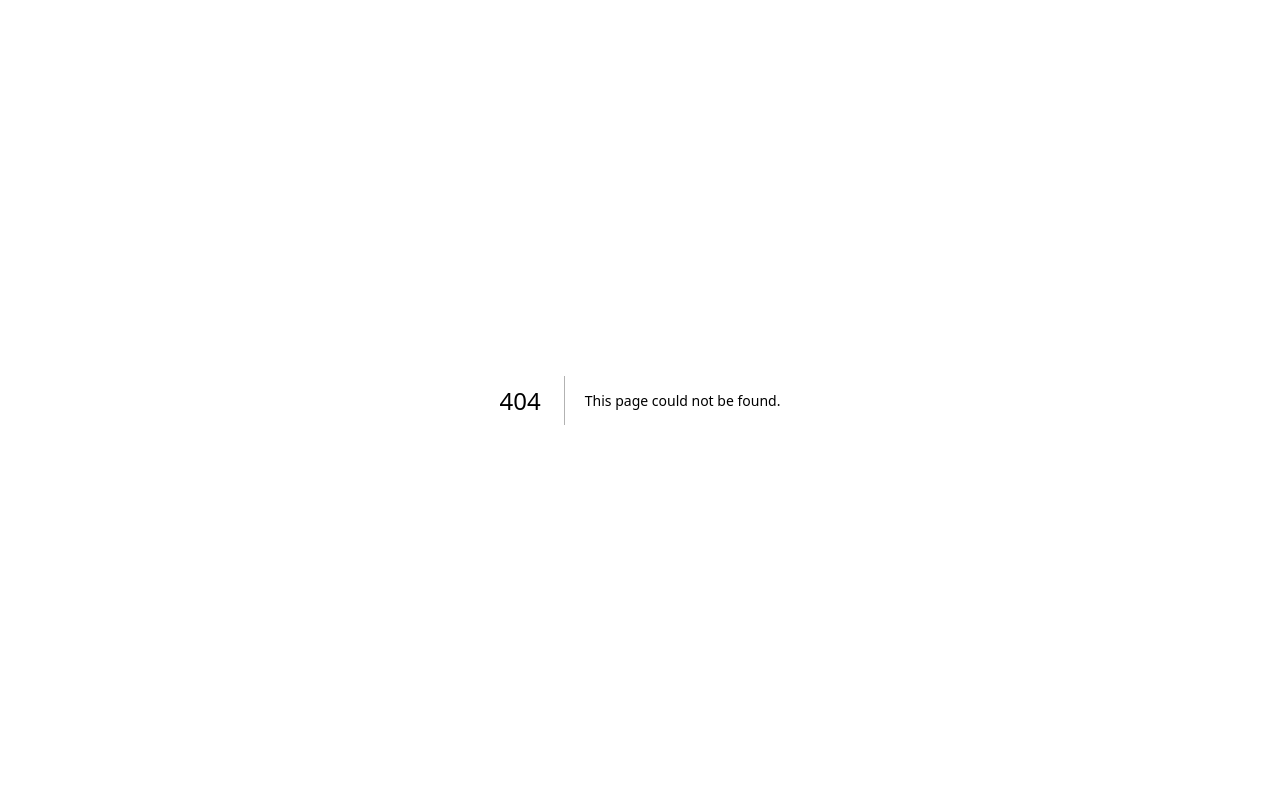
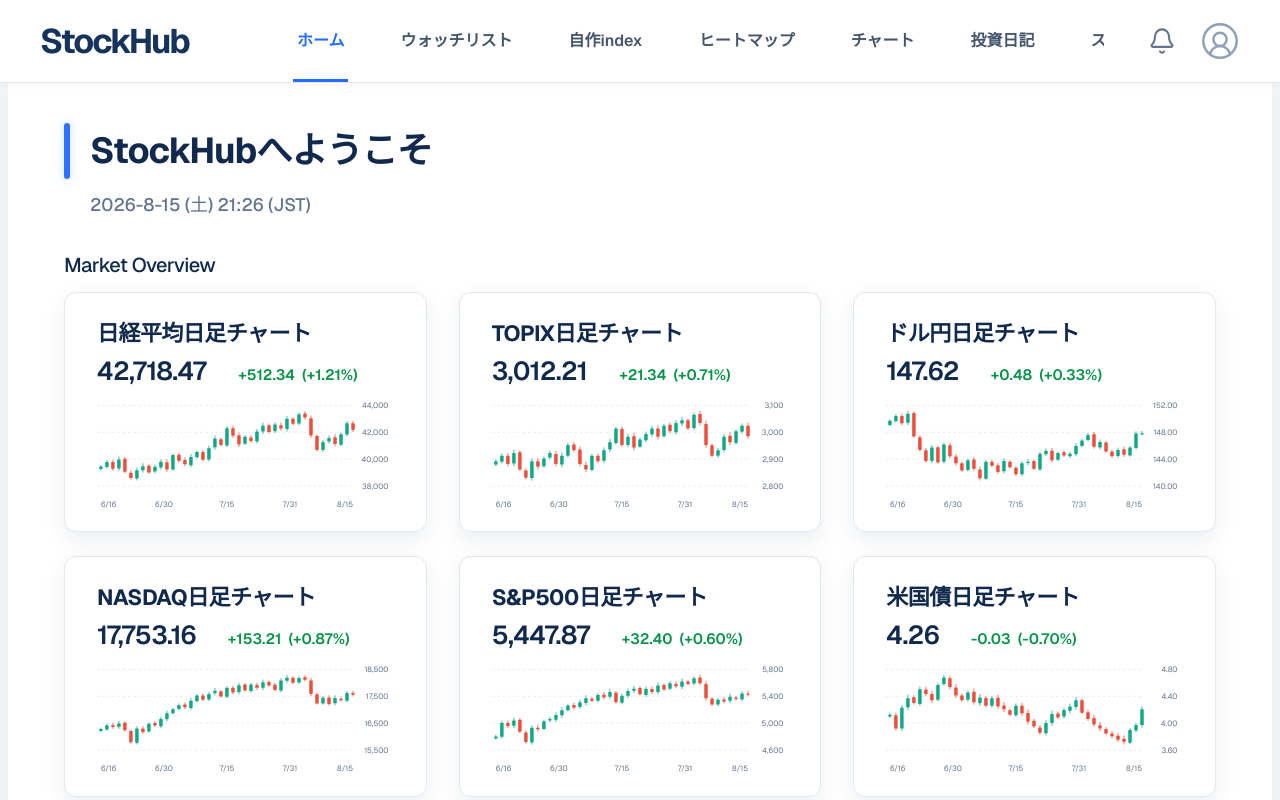
Before and after one commit to AIzyusousei/StockHub, a Next.js app in the folder frontend/: page /1/hub in a window 1280 px wide. Before the commit this address had no page. Shown: the top 800 px of the page. Built offline with nearby package versions, Linux system fonts and the light colour scheme.

Commit message:
とりあえずモック

```diff
--- /dev/null
+++ b/frontend/src/app/[userId]/hub/page.tsx
@@ -0,0 +1,54 @@
+import { use, useId } from "react";
+import { Header } from "@/components/layout/Header";
+import { MarketCard } from "@/components/market/MarketCard";
+import { WeeklyWatchlist } from "@/components/watchlist/WeeklyWatchlist";
+import { marketOverview } from "@/mocks/marketOverview";
+
+type HubPageProps = {
+  params: Promise<{ userId: string }>;
+};
+
+export default function HubPage({ params }: HubPageProps) {
+  const { userId } = use(params);
+  const welcomeTitleId = useId();
+  const marketOverviewTitleId = useId();
+
+  return (
+    <div className="flex min-h-screen flex-col bg-[#f3f6fa] text-[#10294c]">
+      <Header homeHref={`/${userId}/hub`} />
+      <main className="mx-2 mb-2 flex-1 rounded-b-xl bg-white px-5 pb-9 pt-10 shadow-[0_8px_30px_rgba(15,36,68,0.05)] sm:px-10 lg:px-14">
+        <div className="mx-auto max-w-[1544px]">
+          <section aria-labelledby={welcomeTitleId}>
+            <div className="flex items-center gap-5">
+              <span className="h-14 w-1.5 rounded-full bg-[#2c73ff] shadow-[0_0_10px_rgba(44,115,255,0.25)]" />
+              <h1
+                id={welcomeTitleId}
+                className="text-[29px] font-bold tracking-tight text-[#10294c] sm:text-[36px]"
+              >
+                StockHubへようこそ
+              </h1>
+            </div>
+            <p className="ml-[26px] mt-3 text-[15px] font-medium text-slate-500 sm:text-[18px]">
+              2026-8-15 (土) 21:26 (JST)
+            </p>
+          </section>
+
+          <section aria-labelledby={marketOverviewTitleId} className="mt-8">
+            <h2
+              id={marketOverviewTitleId}
+              className="mb-3 text-[20px] font-medium tracking-tight text-[#10294c]"
+            >
+              Market Overview
+            </h2>
+            <div className="grid grid-cols-1 gap-6 md:grid-cols-2 xl:grid-cols-3 xl:gap-x-8 xl:gap-y-6">
+              {marketOverview.map((market) => (
+                <MarketCard key={market.id} market={market} />
+              ))}
+            </div>
+          </section>
+          <WeeklyWatchlist />
+        </div>
+      </main>
+    </div>
+  );
+}
--- a/frontend/src/app/page.tsx
+++ b/frontend/src/app/page.tsx
@@ -1,45 +1,5 @@
-import { Header } from "@/components/layout/Header";
-import { MarketCard } from "@/components/market/MarketCard";
-import { WeeklyWatchlist } from "@/components/watchlist/WeeklyWatchlist";
-import { marketOverview } from "@/mocks/marketOverview";
+import { redirect } from "next/navigation";
 
-export default function Home() {
-  return (
-    <div className="flex min-h-screen flex-col bg-[#f3f6fa] text-[#10294c]">
-      <Header />
-      <main className="mx-2 mb-2 flex-1 rounded-b-xl bg-white px-5 pb-9 pt-10 shadow-[0_8px_30px_rgba(15,36,68,0.05)] sm:px-10 lg:px-14">
-        <div className="mx-auto max-w-[1544px]">
-          <section aria-labelledby="welcome-title">
-            <div className="flex items-center gap-5">
-              <span className="h-14 w-1.5 rounded-full bg-[#2c73ff] shadow-[0_0_10px_rgba(44,115,255,0.25)]" />
-              <h1
-                id="welcome-title"
-                className="text-[29px] font-bold tracking-tight text-[#10294c] sm:text-[36px]"
-              >
-                StockHubへようこそ
-              </h1>
-            </div>
-            <p className="ml-[26px] mt-3 text-[15px] font-medium text-slate-500 sm:text-[18px]">
-              2026-8-15 (土) 21:26 (JST)
-            </p>
-          </section>
-
-          <section aria-labelledby="market-overview-title" className="mt-8">
-            <h2
-              id="market-overview-title"
-              className="mb-3 text-[20px] font-medium tracking-tight text-[#10294c]"
-            >
-              Market Overview
-            </h2>
-            <div className="grid grid-cols-1 gap-6 md:grid-cols-2 xl:grid-cols-3 xl:gap-x-8 xl:gap-y-6">
-              {marketOverview.map((market) => (
-                <MarketCard key={market.id} market={market} />
-              ))}
-            </div>
-          </section>
-          <WeeklyWatchlist />
-        </div>
-      </main>
-    </div>
-  );
+export default function RootPage() {
+  redirect("/demo-user/hub");
 }
--- a/frontend/src/components/layout/Header.tsx
+++ b/frontend/src/components/layout/Header.tsx
@@ -11,12 +11,16 @@ const navigation = [
   { label: "スクリーニング", href: "/screening" },
 ];
 
-export function Header() {
+type HeaderProps = {
+  homeHref?: string;
+};
+
+export function Header({ homeHref = "/" }: HeaderProps) {
   return (
     <header className="relative z-10 border-b border-slate-200 bg-white shadow-[0_2px_8px_rgba(15,36,68,0.04)]">
       <div className="flex h-[82px] items-stretch gap-6 px-5 sm:px-8 lg:gap-10 lg:px-10">
         <Link
-          href="/"
+          href={homeHref}
           className="flex shrink-0 items-center text-[32px] font-bold tracking-[-0.055em] text-[#16335c] lg:text-[34px]"
         >
           StockHub
@@ -27,10 +31,13 @@ export function Header() {
           className="min-w-0 flex-1 overflow-x-auto lg:pl-16"
         >
           <ul className="flex h-full min-w-max items-stretch justify-start gap-7 lg:gap-12">
-            {navigation.map((item) => (
-              <li key={item.href} className="flex items-stretch">
+            {navigation.map((item) => {
+              const href = item.active ? homeHref : item.href;
+
+              return (
+                <li key={item.label} className="flex items-stretch">
                   <Link
-                  href={item.href}
+                    href={href}
                     aria-current={item.active ? "page" : undefined}
                     className={`flex items-center border-b-[3px] px-1 pt-[3px] text-[15px] font-semibold whitespace-nowrap transition-colors lg:text-[16px] ${
                       item.active
@@ -41,7 +48,8 @@ export function Header() {
                     {item.label}
                   </Link>
                 </li>
-            ))}
+              );
+            })}
           </ul>
         </nav>
 
```
Also changed, not shown: frontend/src/app/[userId]/watchlist/chart-check/page.tsx (added), frontend/src/app/[userId]/watchlist/heatmap-check/page.tsx (added), frontend/src/app/[userId]/watchlist/watchlist-check/page.tsx (added), frontend/src/app/login/page.tsx (added), 1 other file (tests, documents, lock files or other folders). Lines whose indentation alone changed are shown as unchanged.
